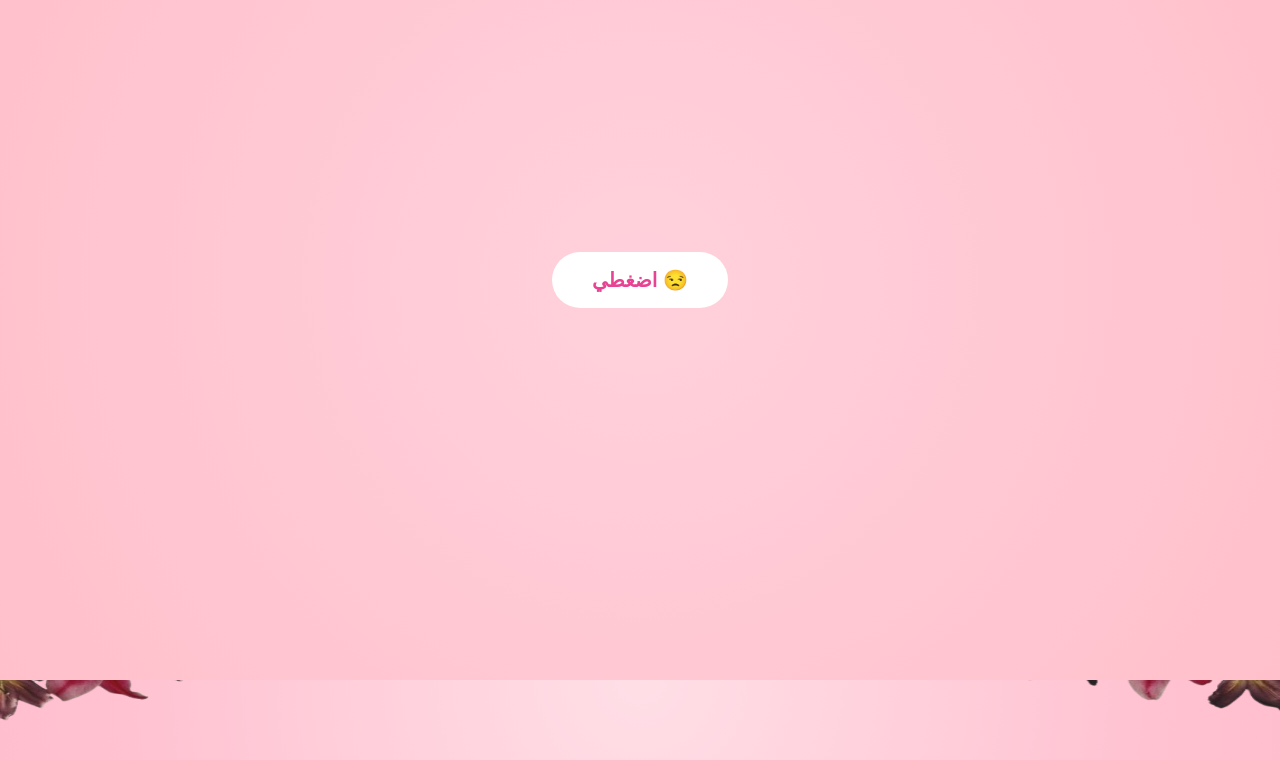
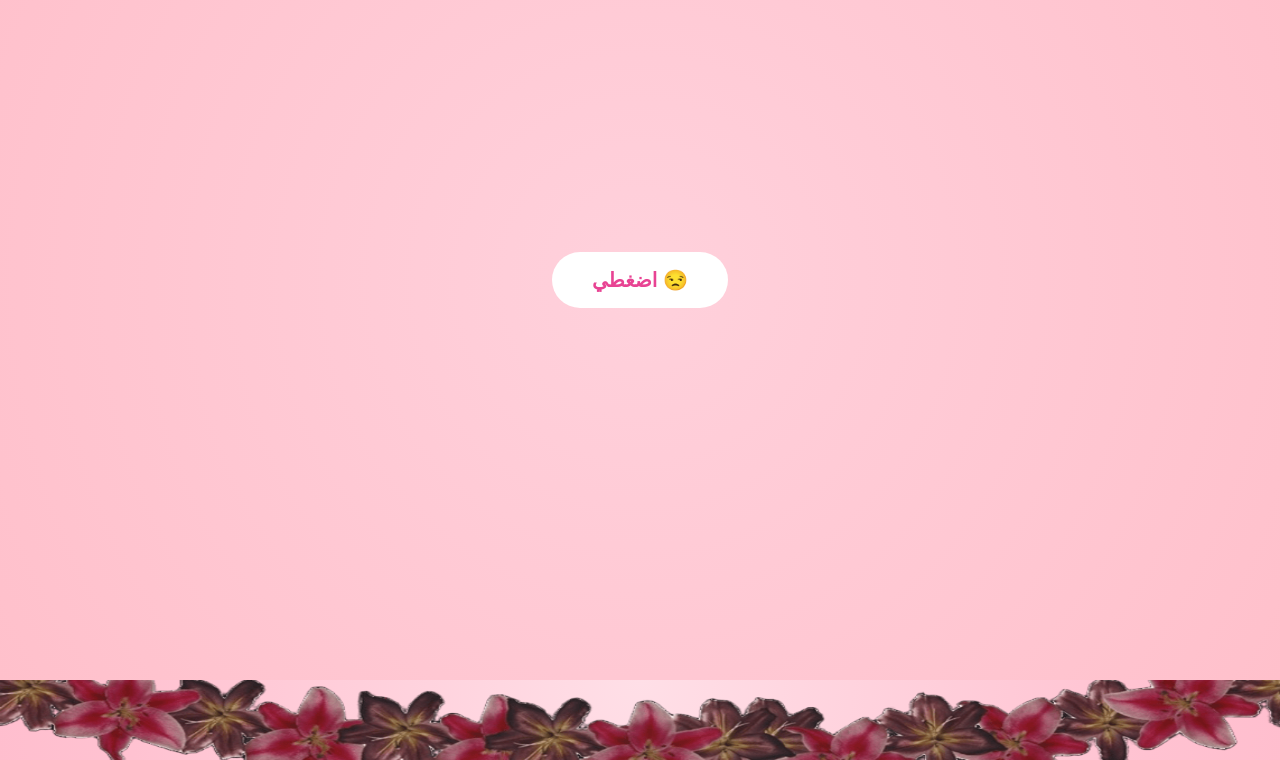
Before and after one commit to falmal/ma, a plain HTML site: page index.html in a window 1280 px wide. Shown: the part 120-880 px from the top of the page. Drawn offline with Linux system fonts and the light colour scheme.

Commit message:
Fix image source in index.html
Updated the second image source in the HTML file.

```diff
--- a/index.html
+++ b/index.html
@@ -77,7 +77,7 @@ p.show{opacity:1; transform:translateY(0);}
 
 
 <img src="fff.png" class="edge" style="left:0%; top:0%;">
-<img src="fff.png" class="edge" style="left:0%; top:90%;">
+<img src="fa.png" class="edge" style="left:0%; top:90%;">
 
 <div class="start-screen" id="start">
   <button class="open-btn" onclick="openCard()">اضغطي 😒</button>
```
